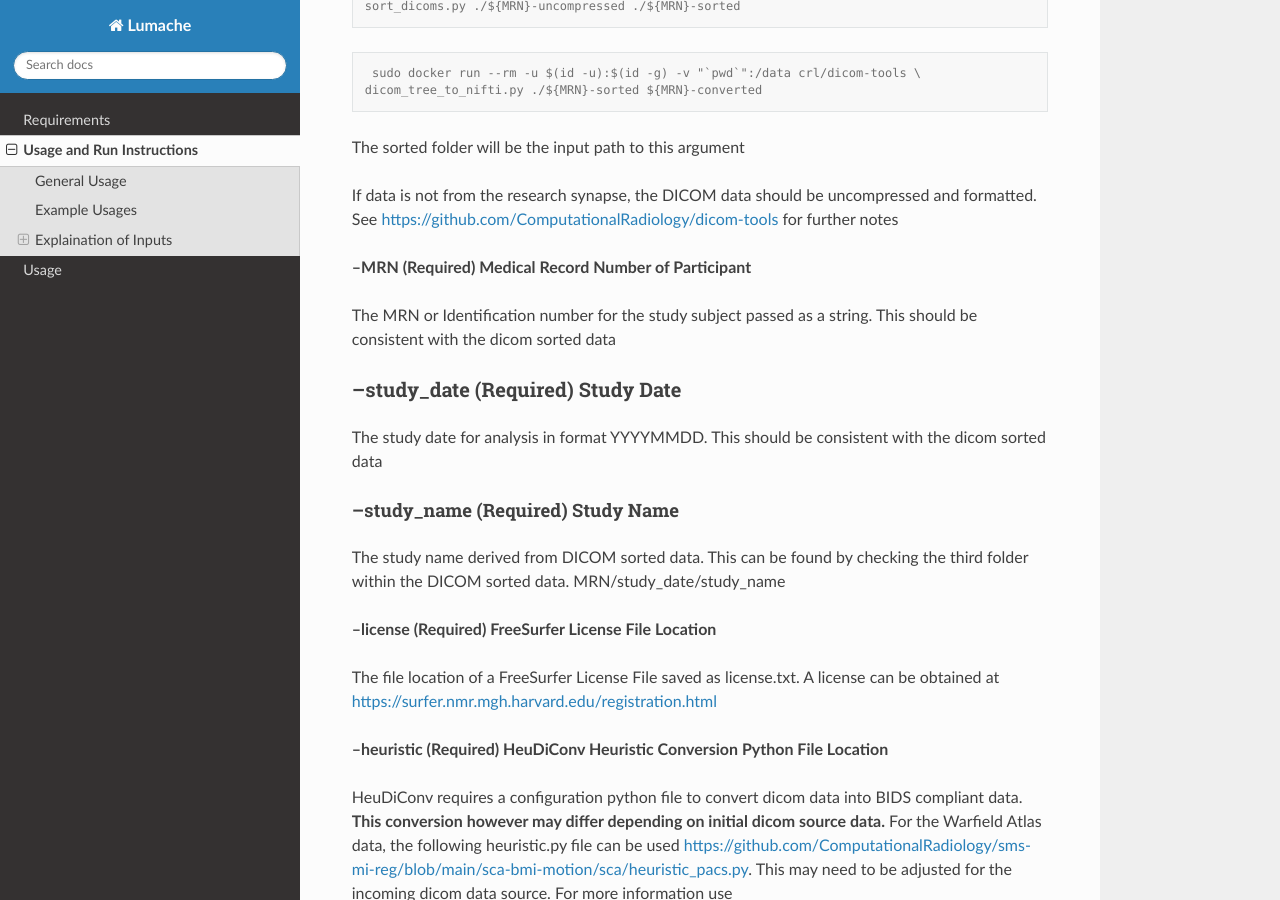
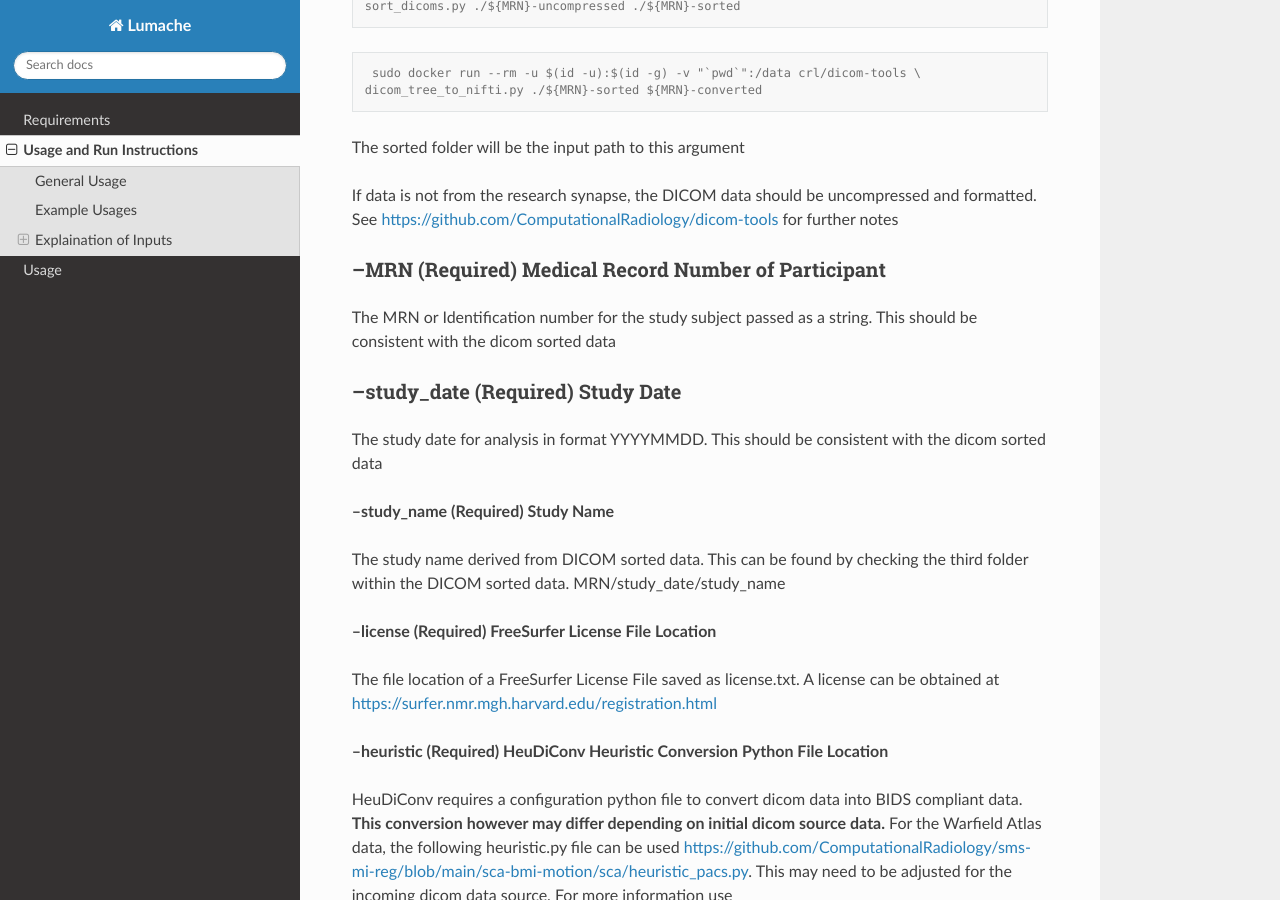
Before and after one commit to nicklbch/fmri-rest-pipe-documentation, a Sphinx documentation site: the page built from docs/source/usage.rst, in a window 1280 px wide and 900 px high, scrolled down 974 px. Built offline with Sphinx 7.4.7 and the Read the Docs theme 3.1.0, drawn with Linux system fonts in a browser that asks for light colours.

```diff
--- a/docs/source/usage.rst
+++ b/docs/source/usage.rst
@@ -63,6 +63,7 @@ If data is not from the research synapse, the DICOM data should be uncompressed
 
 
 **--MRN (Required) Medical Record Number of Participant**
+_______________________________________
 
 The MRN or Identification number for the study subject passed as a string. This should be consistent with the dicom sorted data
 
@@ -72,7 +73,7 @@ _______________________________________
 The study date for analysis in format YYYYMMDD. This should be consistent with the dicom sorted data
 
 **--study_name (Required) Study Name**
-~~~~~~~~~~~~~~~~~~~~~~~~~~~~~~~~~~~~~
+
 
 The study name derived from DICOM sorted data. This can be found by checking the third folder within the DICOM sorted data. MRN/study_date/study_name
 
```
